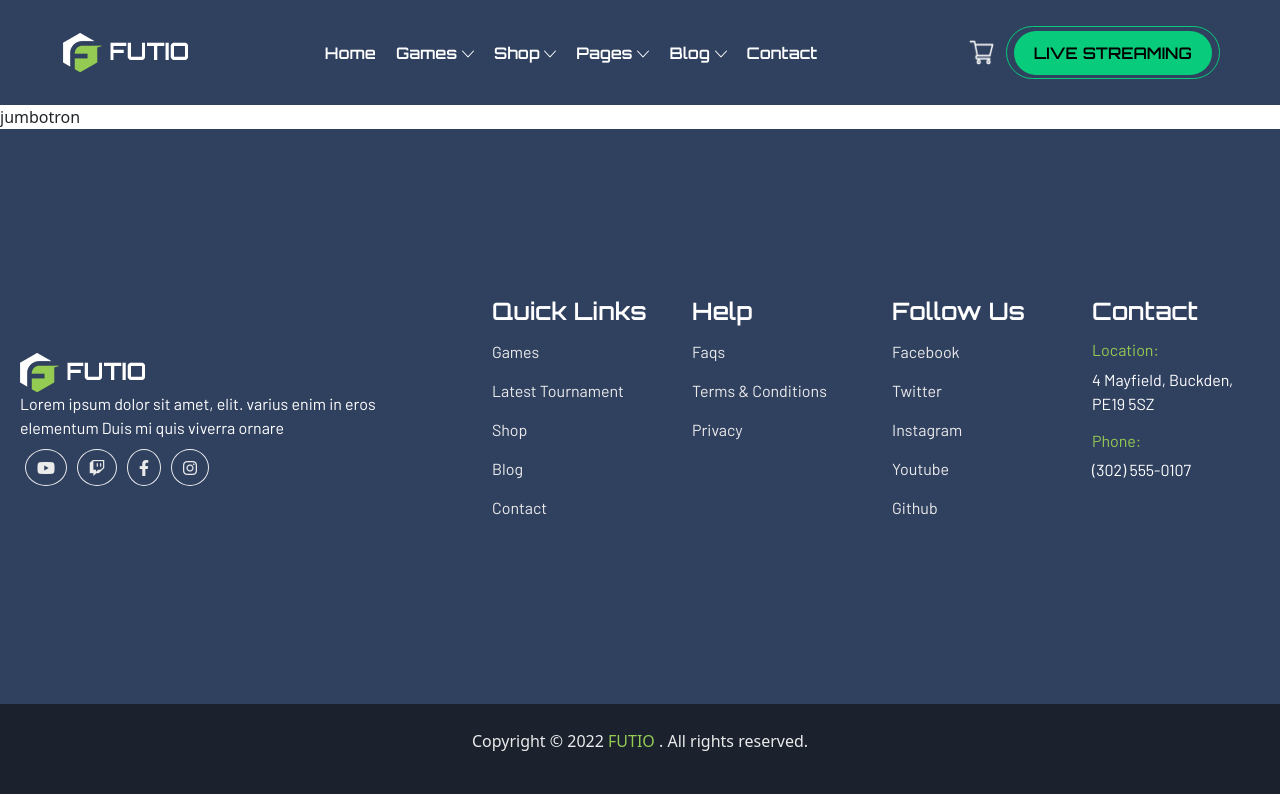
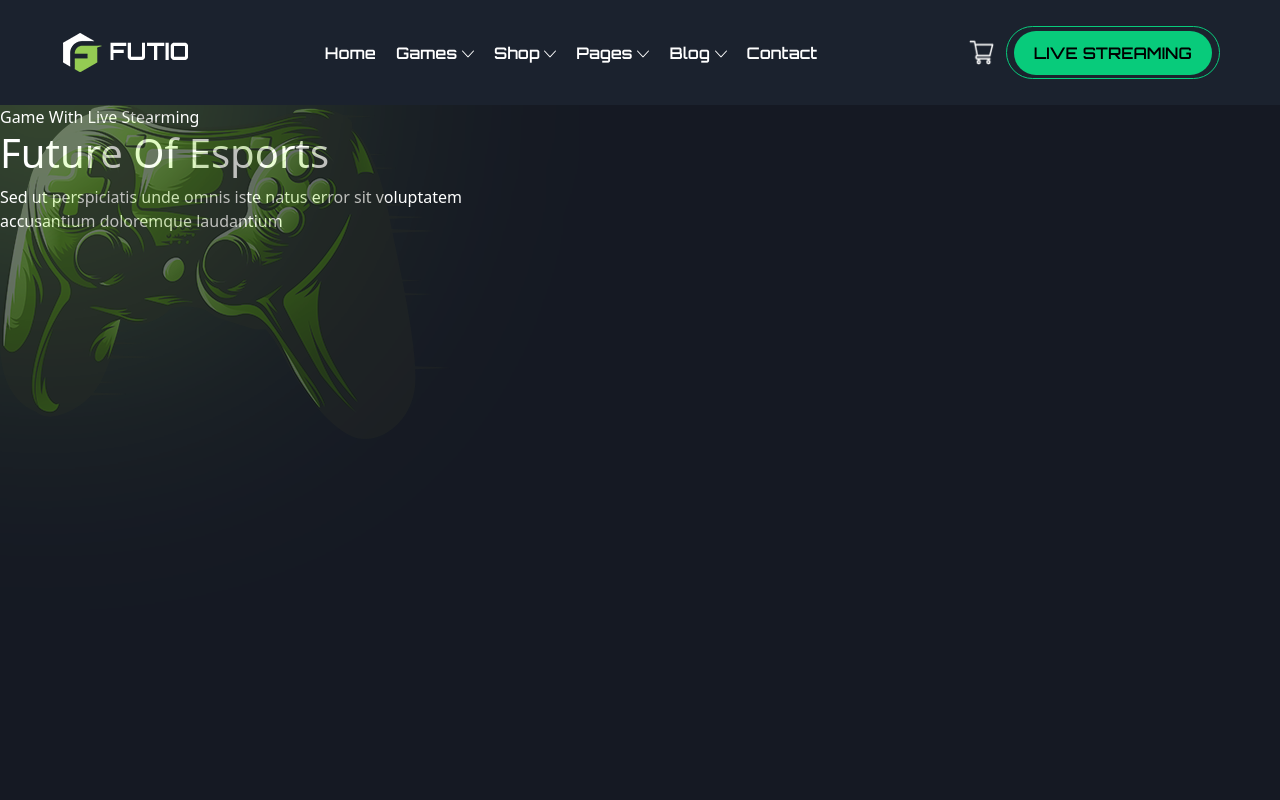
Before and after one commit to GiacomoArena/proj-html-vuejs, a Vue app: page / in a window 1280 px wide. Shown: the top 800 px of the page. Built offline with nearby package versions, Linux system fonts and the light colour scheme.

Commit message:
update jumbotron

```diff
--- a/src/components/Footer.vue
+++ b/src/components/Footer.vue
@@ -135,7 +135,7 @@
       align-items: center;
       justify-content: center;
       height: 90px;
-      background-color: #1B222E;
+      background-color: $my-darkblue;
       color: $my-white;
       span{
         color:  $my-lightgreen;
--- a/src/components/Header.vue
+++ b/src/components/Header.vue
@@ -56,7 +56,7 @@ section{
   width: 100%;
   font-family: $primary-font;
   //colore da togliere in futuro
-  background-color: $my-blue;
+  background-color: $my-darkblue;
   height: 105px;
   display: flex;
   align-items: center;
--- a/src/components/Jumbotron.vue
+++ b/src/components/Jumbotron.vue
@@ -14,7 +14,14 @@
 
 <template>
   <section>
-    jumbotron
+    <div class="side-container">
+      <img class="controller" src="../assets/game-controler.png">
+      <span>Game With Live Stearming</span>
+      <h1>Future Of Esports</h1>
+      <p>Sed ut perspiciatis unde omnis iste natus error sit voluptatem accusantium doloremque laudantium </p>
+    </div>
+
+
   </section>
 </template>
 
@@ -24,5 +31,19 @@
 
 section{
   padding-top: 105px;
+  height: 900px;
+  background-image: url(../assets/game-details-banner-bg.png);
+  background-repeat: no-repeat;
+  background-size:cover;
+  .side-container{
+    width: 540px;
+    color: white;
+    position: relative;
+    z-index: 3;
+    .controller{
+      position: absolute;
+      z-index: 0;
+    }
+  }
 }
 </style>
--- a/src/components/partials/HeaderLinks.vue
+++ b/src/components/partials/HeaderLinks.vue
@@ -89,7 +89,7 @@ ul{
       display: none;
       flex-direction: column;
       position: absolute;
-      background-color: $my-blue;
+      background-color: $my-darkblue;
       top: 40px;
       right: -60px;
       opacity: 0;
--- a/src/scss/partials/_variables.scss
+++ b/src/scss/partials/_variables.scss
@@ -8,6 +8,8 @@ $my-lightgreen:#94CB53;
 $my-white:#EBEBEB;
 
 $my-blue:#30405F;
+
+$my-darkblue:#1B222E;
 
 $my-orange:#FF9933;
 
```
